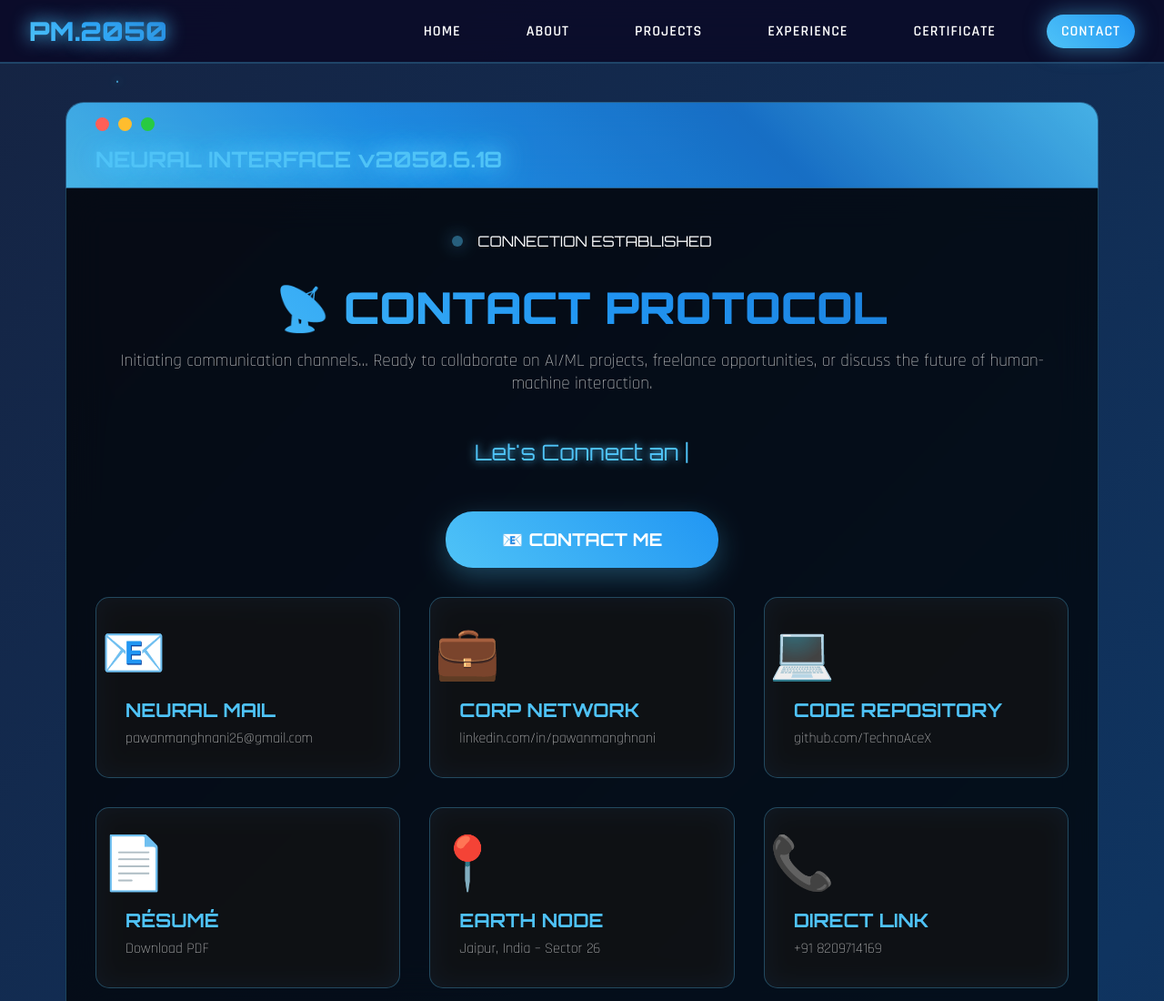
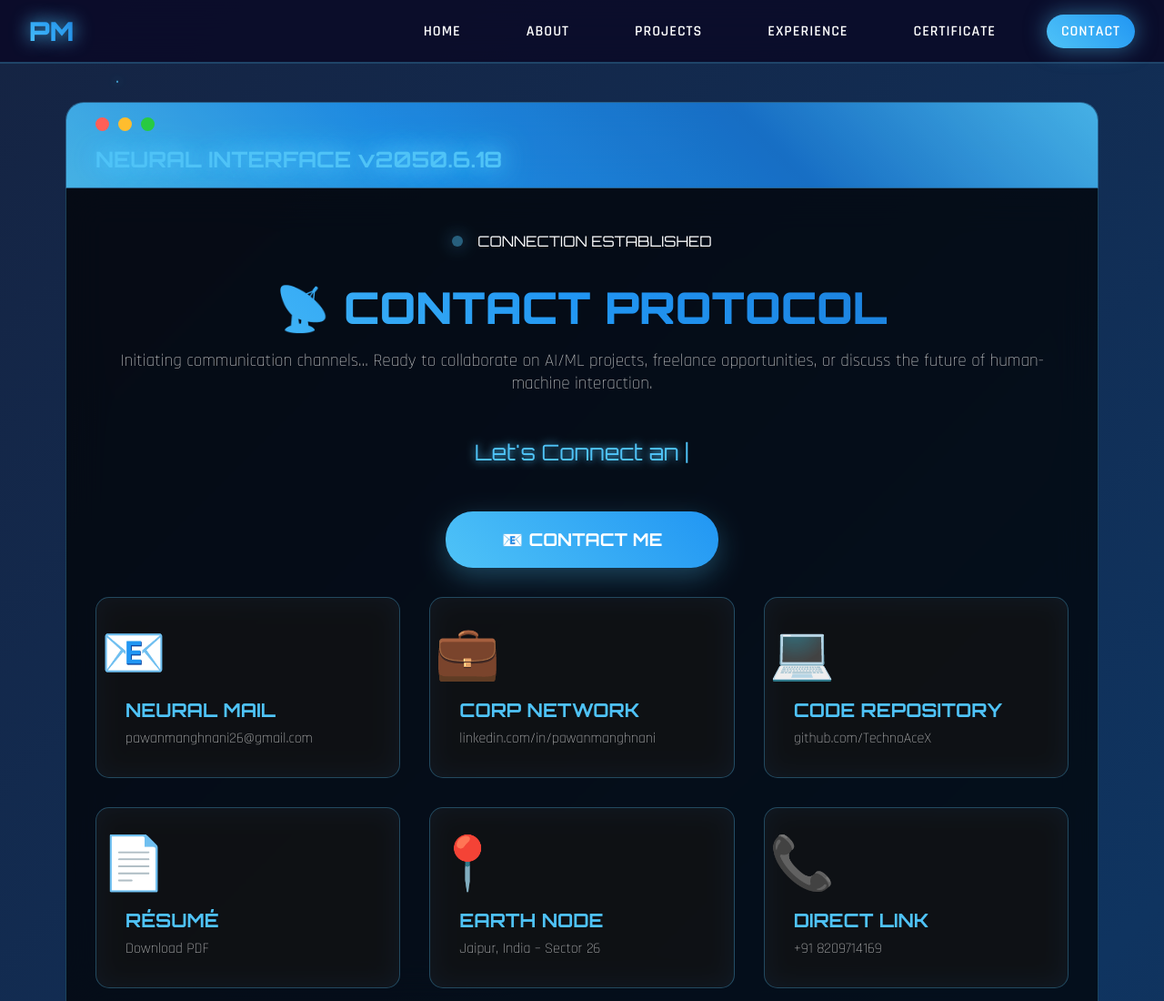
Before and after one commit to TechnoAceX/Pawan-Portfolio, a plain HTML site: page contact.html in a window 1280 px wide. Shown: the top 1100 px of the page at 91% size. Drawn offline with Linux system fonts and the light colour scheme.

Commit message:
Update nav

```diff
--- a/contact.html
+++ b/contact.html
@@ -11,7 +11,7 @@
     <!-- Modern Navigation -->
     <nav class="navbar">
         <div class="nav-container">
-            <div class="logo">PM.2050</div>
+            <div class="logo">PM</div>
             <ul class="nav-links">
                 <li><a href="home.html">Home</a></li>
                 <li><a href="index.html">About</a></li>
@@ -119,9 +119,6 @@
                 <div class="contact-label">DIRECT LINK</div>
                 <div class="contact-detail">+91 8209714169</div>
             </a>
-
-
-
                     </div>
                     </div>
                         </div>
```
Also changed, not shown: experience.html (+1 -1 lines), projects.html (+1 -1 lines). Lines whose indentation alone changed are shown as unchanged.
